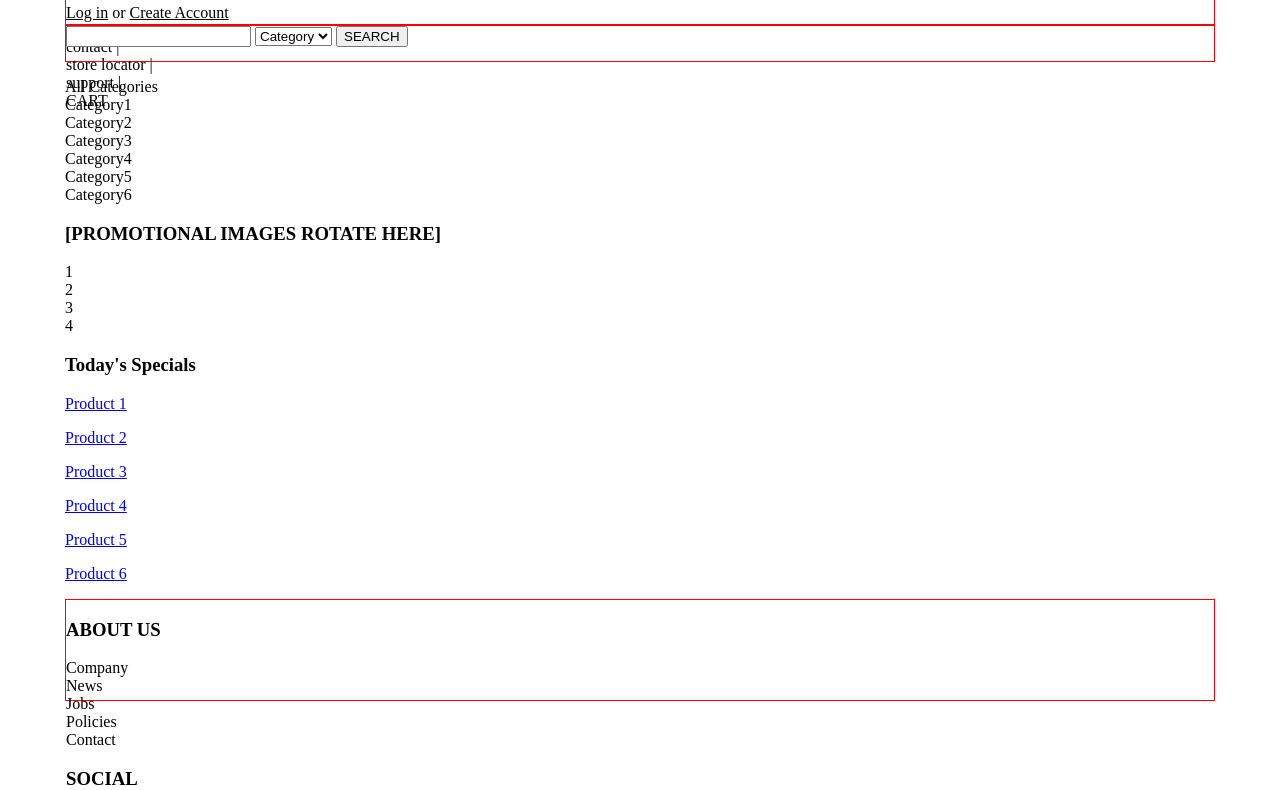
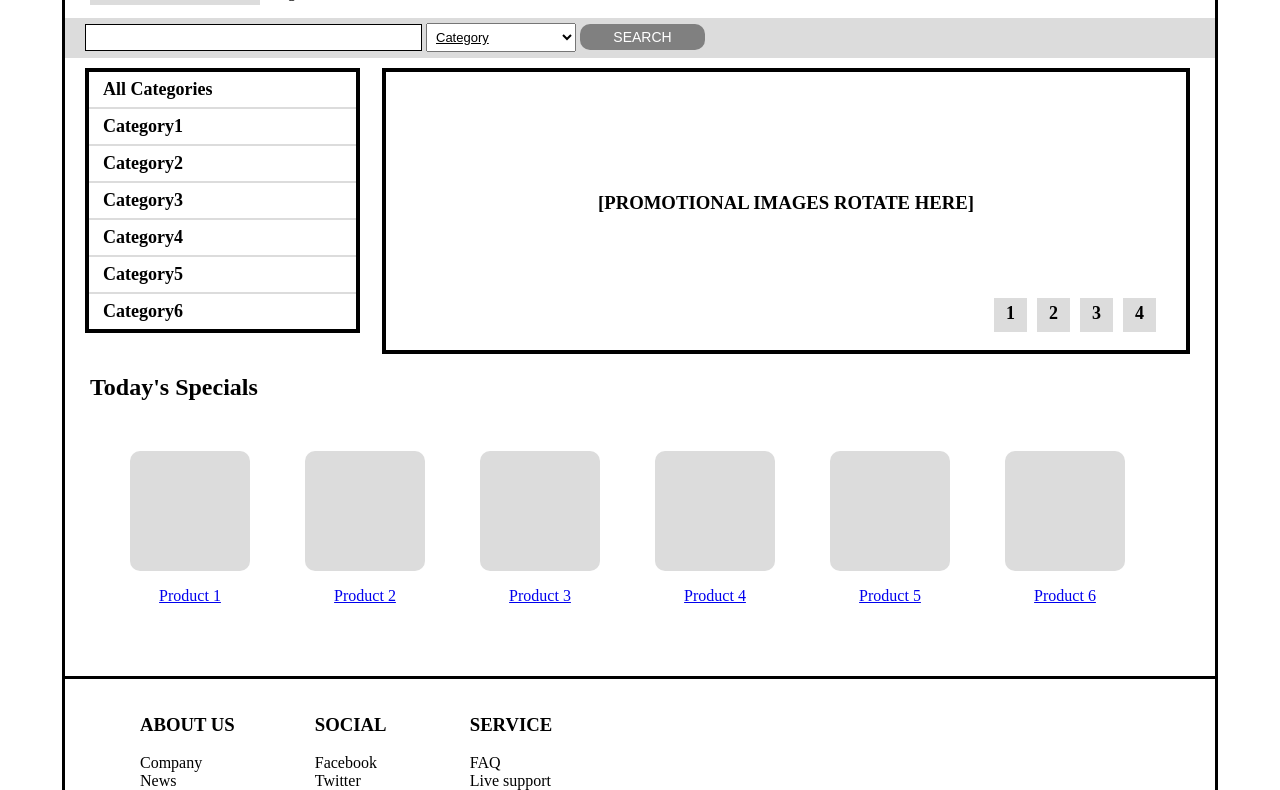
Before and after one commit to hi-choi/SemiProjectV1, a plain HTML site: page layout2b.html in a window 1280 px wide. Shown: the part 85-875 px from the top of the page. Drawn offline with Linux system fonts and the light colour scheme.

Commit message:
layout실습2 최종

```diff
--- a/layout2b.html
+++ b/layout2b.html
@@ -4,11 +4,60 @@
         <meta charset="UTF-8">
         <title>shopping</title>
         <style>
+            body {margin:0; padding:0;}
             ul {list-style:none;padding:0;}  /*css reset */
-            #wrap {width: 1150px; margin: 0 auto;}
-            header, .main, footer, nav {border: 1px solid red;}
-            header, footer {height:100px;}
-            nav {height:35px;}
+            #wrap {width: 1150px; margin: 0 auto; border:3px solid black;}
+            header, .main, footer, nav {/*border: 1px solid red;*/}
+            /*header 스타일*/
+            header {height:100px;}
+            header h1 {background:#dcdcdc;
+                        padding : 20px 50px; margin:10px 10px 10px 25px;
+                        width:70px; float: left;}
+            header p {float:left; margin-top: 65px;}
+            header ul { float:right; margin-right:30px; font-weight:bold;}
+            header ul li {float:left; padding: 5px; }
+
+            /*nav 스타일 */
+            nav {height:35px; clear:both;
+                padding-left:20px; padding-top:5px;
+                background:#dcdcdc;}
+            nav input {border:1px solid black; padding: 5px; width:325px;}
+            nav select {padding:5px; width:150px; text-decoration:underline; font-size:13px;}
+            nav button {padding:5px; width:125px; background-color:gray;
+                        color:white; font-size:14px; border-style:none; border-radius:10px;}
+
+            /*main-aside*/
+            aside {/*border:1px solid red;*/ width:305px; float:left;}
+            aside ul {margin:10px 10px 20px 20px; border:4px solid black;}
+            aside li { border-bottom:2px solid #dcdcdc;
+                padding : 7px 14px; font-weight:bold; font-size:18px;}
+            aside li:last-child {border-bottom-style:none;}
+
+            /*main-banner*/
+            #banner {border:4px solid black; width:800px;
+                float:right; height:278px;margin:10px 25px 20px 0;}
+
+            #banner h3 { margin-top : 120px; text-align: center;}
+
+            #banner ul { margin-top : 65px; margin-left:600px; float:right; margin-right:20px;}
+            #banner li {float:left; padding: 5px 12px 8px 12px;
+                        background:#dcdcdc; margin-right:10px;
+                        font-weight:bold; font-size:18px;}
+
+            /*main-prodlist*/
+            section:nth-child(2) {clear:both;}
+            #prodlist h2 {margin-left:25px;}
+            #prodlist ul {height:150px; margin:50px 0 75px 65px; }
+            #prodlist li {float:left; margin-right:55px;}
+            #prodlist div {width:120px; height:120px; background:#dcdcdc; border-radius: 10px;}
+            #prodlist p {text-align:center;}
+
+            /*footer 스타일 */
+            footer {clear:both; border-top:3px solid black; height:220px;}
+            footer ul {float:left; margin-right:80px;}
+            footer ul:first-child {margin-left:75px;}
+
+
         </style>
     </head>
     <body>
@@ -45,7 +94,7 @@
                         <li>Category6</li>
                     </ul>
                 </aside>
-                <div id="banner"></div> <!-- 오른쪽 배너 -->
+                <div id="banner"> <!-- 오른쪽 배너 -->
                     <h3>[PROMOTIONAL IMAGES ROTATE HERE]</h3>
                     <ul>
                         <li>1</li>
@@ -53,10 +102,11 @@
                         <li>3</li>
                         <li>4</li>
                     </ul>
+                </div>
             </section>
             <section>
                 <div id="prodlist">
-                    <h3>Today's Specials</h3>
+                    <h2>Today's Specials</h2>
                     <ul>
                         <li><div></div><p><a href="#">Product 1</a></p></li>
                         <li><div></div><p><a href="#">Product 2</a></p></li>
--- a/style.css
+++ b/style.css
@@ -32,13 +32,13 @@ header{
 
 .hUl{
     list-style-type: none;
-    margin-left:430px;
+    margin-left:480px;
     margin-top:0px;
 }
 .hUl li{
     float:left;
     font-weight:bold;
-    margin : 5px;
+    padding : 5px;
 }
 
 /* nav 영역 */
@@ -50,6 +50,10 @@ nav {
     padding-top:10px;
     padding-left:20px;
 }
+nav input {border:1px solid black; padding: 5px; width:325px;}
+nav select {padding:5px; width:150px; text-decoration:underline; font-size:13px;}
+nav button {padding:5px; width:125px; background-color:gray;
+                        color:white; font-size:14px; border-style:none; border-radius:10px;}
 /* main 영역 */
 main {
     min-height:500px;
@@ -95,11 +99,12 @@ main {
     text-align:center;
     margin-top:100px;
 }
-.squareArea{
-    border-style:solid;
+.squreArea{
     width:200px;
-    float:left;
+    float:right;
     padding-left:300px;
+    margin-left:300px;
+    padding-top:70px;
 }
 .squre {
     display:inline-block;
@@ -137,7 +142,7 @@ hr {
 
 /* footer 영역 */
 footer {
-    min-height:100px;
+    min-height:150px;
 }
 
 .fMenu {
```
